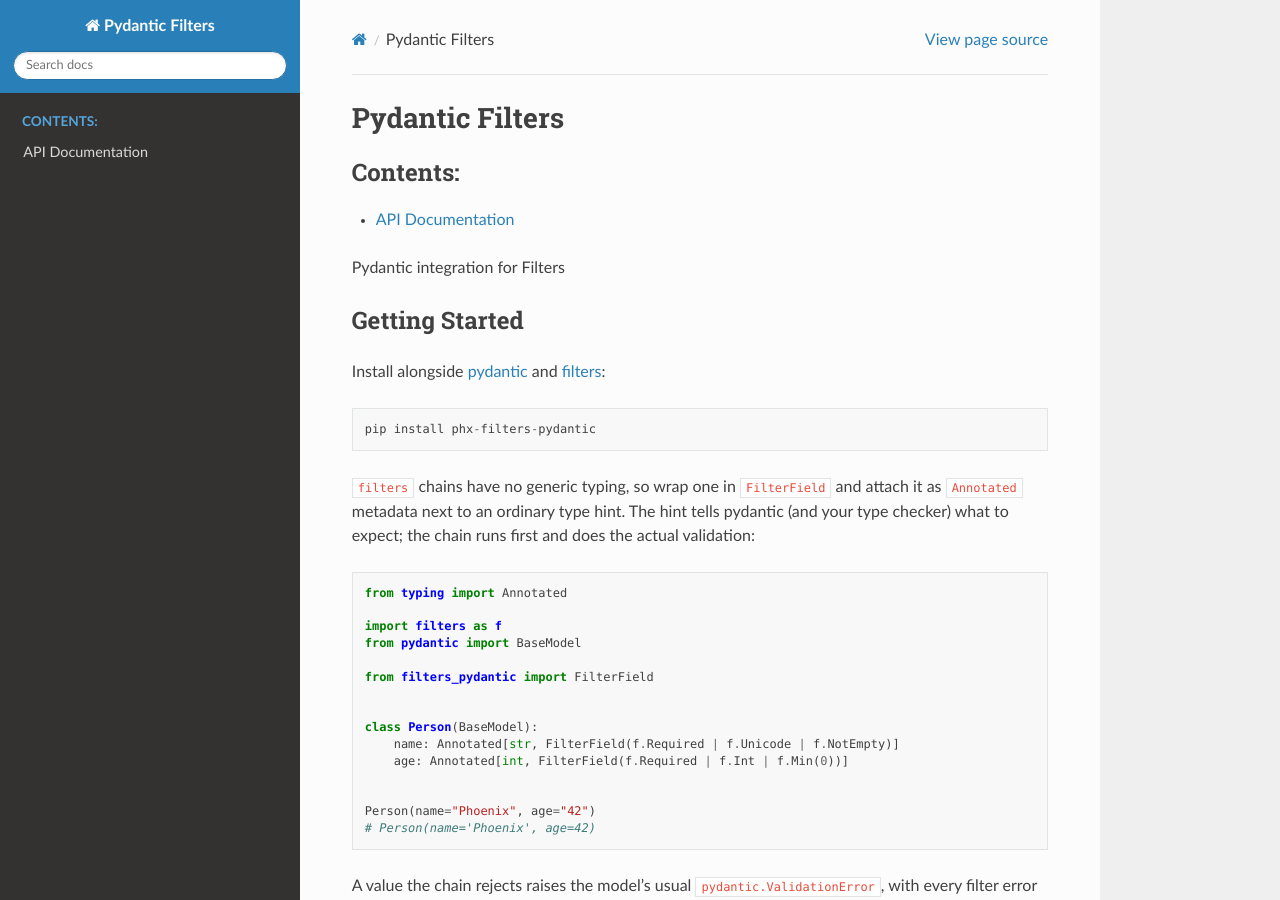
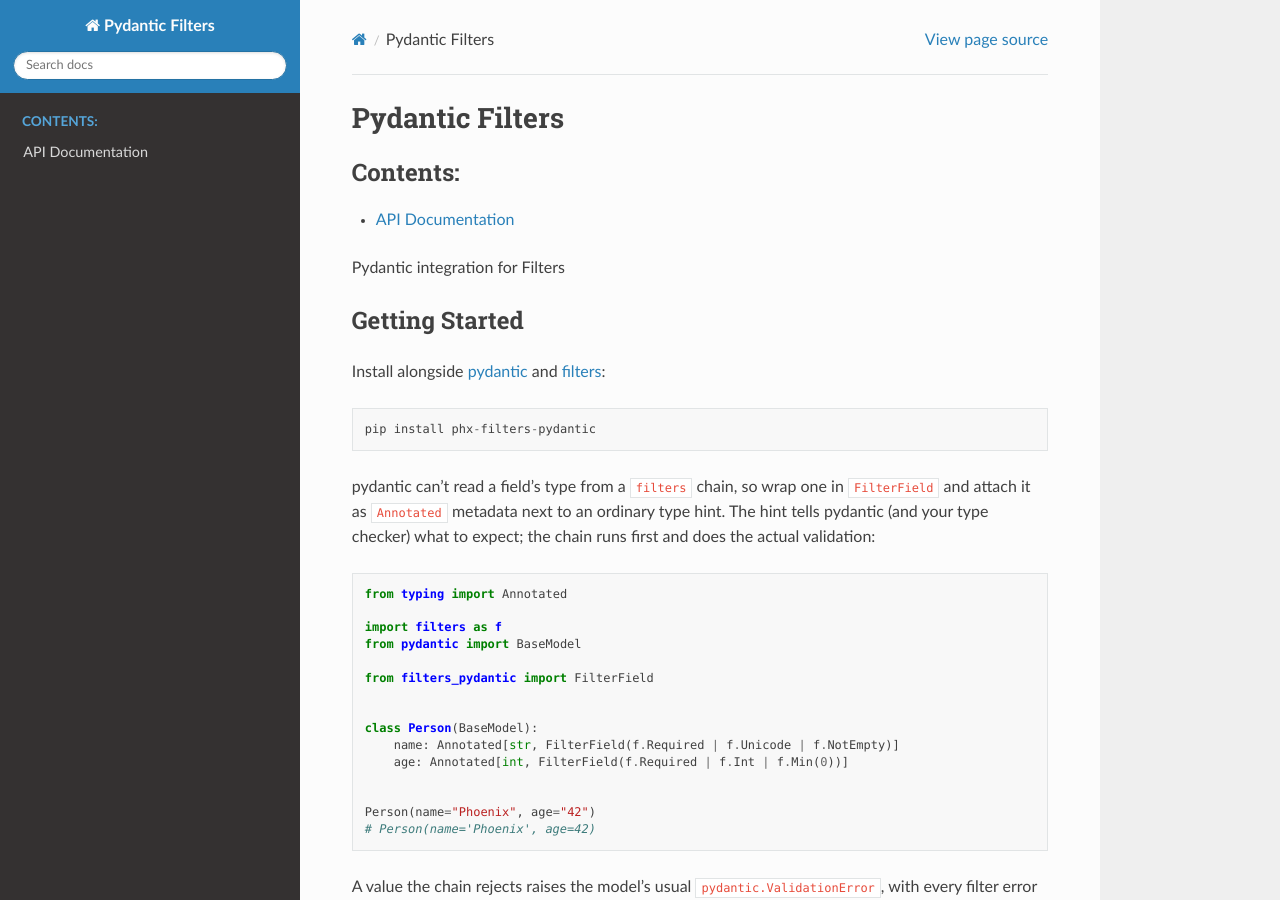
Before and after one commit to todofixthis/filters-pydantic, a Sphinx documentation site: the page built from docs/index.rst, in a window 1280 px wide and 900 px high. Built offline with Sphinx 7.4.7 and the Read the Docs theme 3.1.0, drawn with Linux system fonts in a browser that asks for light colours.

Commit message:
Narrow PydanticModel's ignore and fix user docs 🧶
- Replace the module-wide return-value override with a suppression on the one return that needs it, so mypy still checks the module's other returns
- Correct the README and docs index, which still said filters chains have no generic typing

Co-Authored-By: Claude Opus 5.5 <noreply@anthropic.com>
Claude-Session: https://claude.ai/code/session_015rHrccAajFw3pnpPjsKimb

```diff
--- a/docs/index.rst
+++ b/docs/index.rst
@@ -16,10 +16,10 @@ Install alongside `pydantic <https://docs.pydantic.dev/>`_ and
 
    pip install phx-filters-pydantic
 
-``filters`` chains have no generic typing, so wrap one in ``FilterField`` and
-attach it as ``Annotated`` metadata next to an ordinary type hint. The hint
-tells pydantic (and your type checker) what to expect; the chain runs first
-and does the actual validation::
+pydantic can't read a field's type from a ``filters`` chain, so wrap one in
+``FilterField`` and attach it as ``Annotated`` metadata next to an ordinary
+type hint. The hint tells pydantic (and your type checker) what to expect;
+the chain runs first and does the actual validation::
 
    from typing import Annotated
 
```
Also changed, not shown: README.rst (+4 -4 lines), pyproject.toml (+0 -7 lines), 1 other file.
